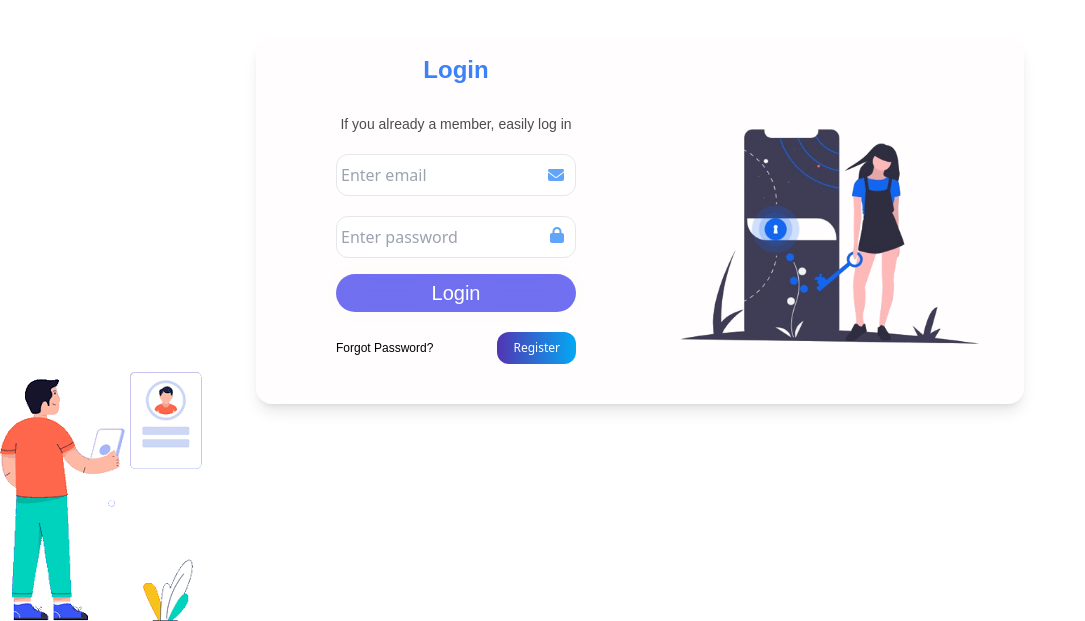
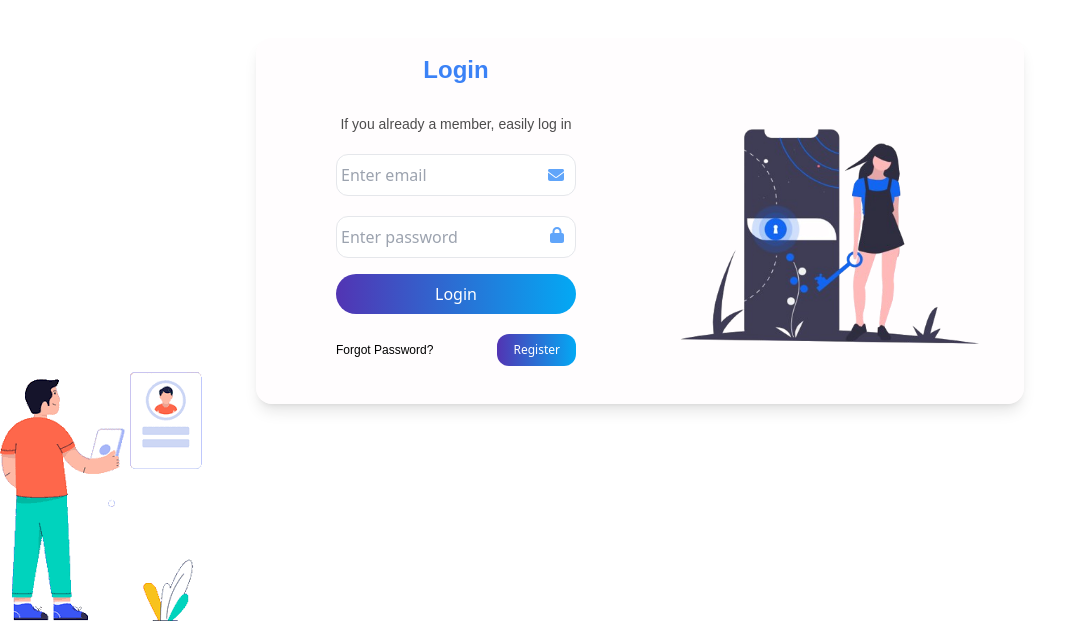
Before and after one commit to miniproject20234/voting_system, a React (Create React App) app in the folder voteing/: page /login in a window 1280 px wide. Shown: the part 179-800 px from the top of the page, without its empty margins (0-1085 px from the left). Built offline with nearby package versions, Linux system fonts and the light colour scheme.

Commit message:
login css updated

```diff
--- a/voteing/src/components/login.js
+++ b/voteing/src/components/login.js
@@ -53,7 +53,7 @@ const Login = () => {
               />
             </div>
             <PasswordInput />
-            <button className="glow-effect rounded-full text-white ">Login</button>
+            <button className="Login-button p-2  rounded-full text-white ">Login</button>
 
           </form>
 
--- a/voteing/src/css/login.css
+++ b/voteing/src/css/login.css
@@ -16,7 +16,9 @@
 }
 
 .Login-button:hover {
-    background: linear-gradient(to   right, #8138f6ad, #03a8f4ab);
+  box-shadow: 0 2px 3px rgba(0, 0, 0, 0.7);
+	transition: box-shadow 0.3s ease-in-out;
+
 }
 
 h2, p {
@@ -33,21 +35,6 @@ a:hover {
   }
 
 /* Add this CSS to your existing stylesheet */
-
-.glow-effect {
-	background-color: #1f1feda2;
-	padding: 4px;
-	font-size: 20px;
-	filter:drop-shadow(0 0 10px #fffdef);
-	font-family: Arial, Helvetica, sans-serif;
-	cursor: pointer;
-	transition: box-shadow 0.3s ease-in-out;
-}
-
-.glow-effect:hover {
-	box-shadow:  0 0 20px #0d0c0d;
-}
-
 
 
 
```
